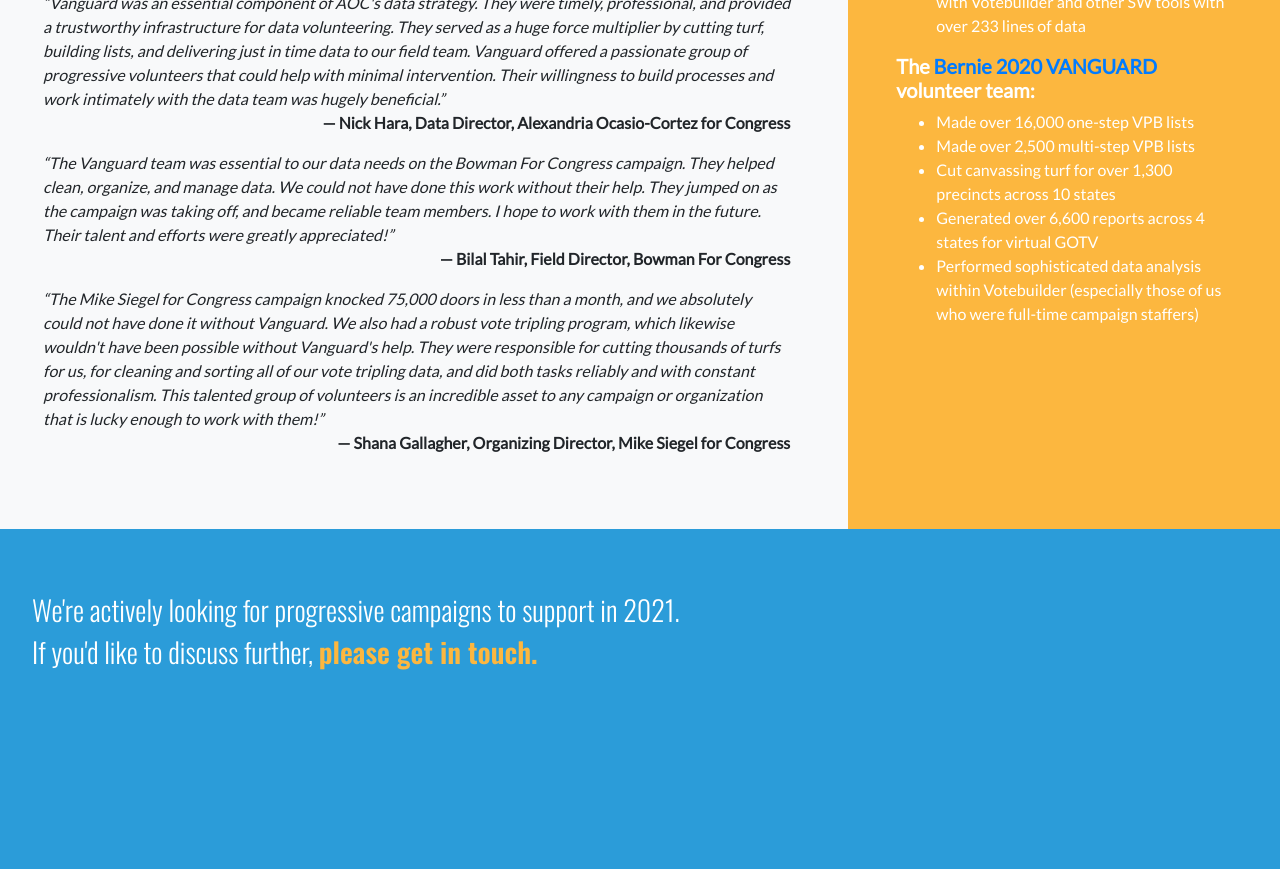
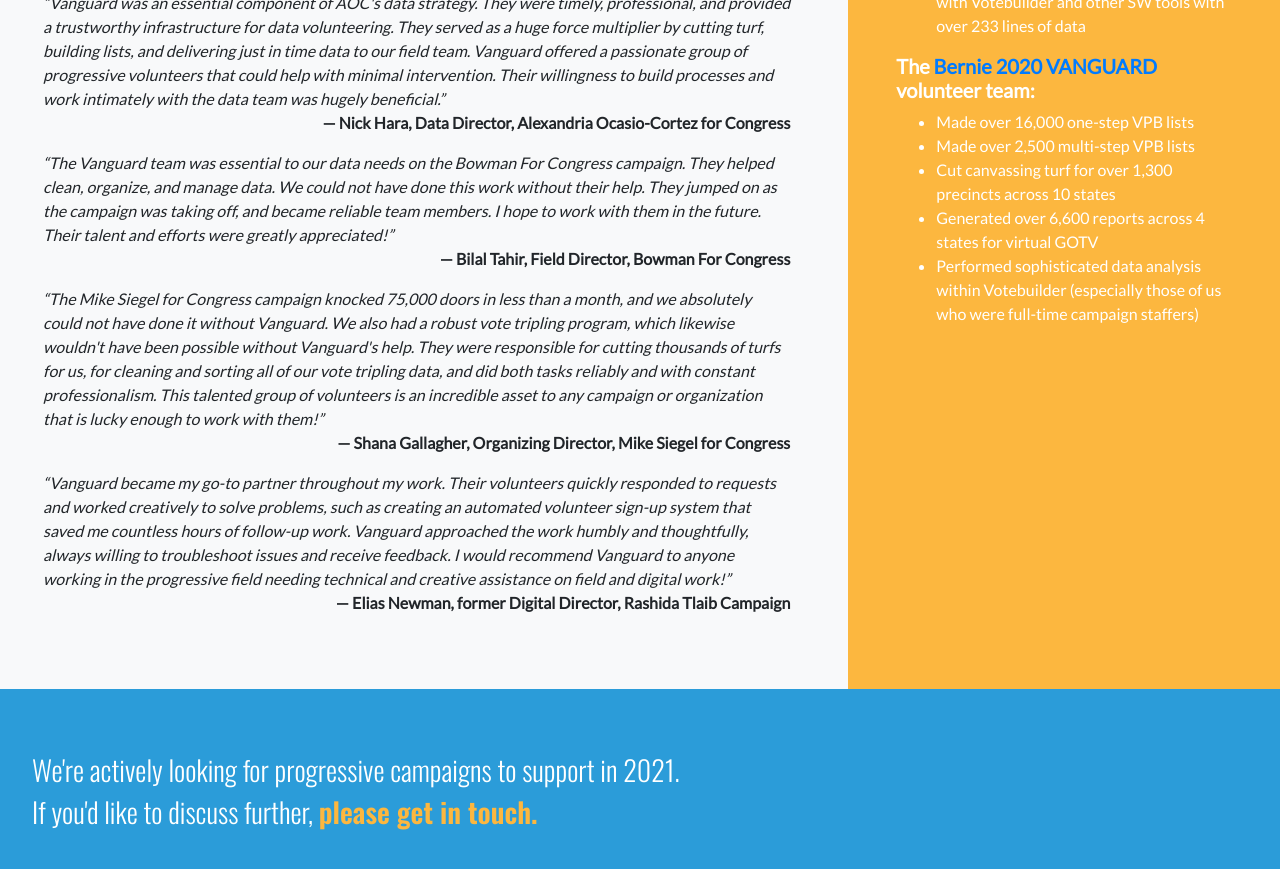
Before and after one commit to orgvanize/orgvanize.github.io, a Jekyll site: the page built from index.md, in a window 1280 px wide and 900 px high, scrolled down 668 px. Shown: the top 869 px of the window. Built offline with Jekyll 4.4.1, drawn with Linux system fonts in a browser that asks for light colours; before the commit the page ends 1408 px from its top, so only the background shows below that.

Commit message:
index.md: Add Rashida Tlaib testimonial

```diff
--- a/index.md
+++ b/index.md
@@ -33,6 +33,8 @@ layout: default
             <p class="testimonial-attribution"> &mdash; Bilal Tahir, Field Director, Bowman For Congress</p>
 	    <q class="testimonial">The Mike Siegel for Congress campaign knocked 75,000 doors in less than a month, and we absolutely could not have done it without Vanguard. We also had a robust vote tripling program, which likewise wouldn't have been possible without Vanguard's help. They were responsible for cutting thousands of turfs for us, for cleaning and sorting all of our vote tripling data, and did both tasks reliably and with constant professionalism. This talented group of volunteers is an incredible asset to any campaign or organization that is lucky enough to work with them!</q>
 	    <p class="testimonial-attribution"> &mdash; Shana Gallagher, Organizing Director, Mike Siegel for Congress</p>
+	    <q class="testimonial">Vanguard became my go-to partner throughout my work. Their volunteers quickly responded to requests and worked creatively to solve problems, such as creating an automated volunteer sign-up system that saved me countless hours of follow-up work. Vanguard approached the work humbly and thoughtfully, always willing to troubleshoot issues and receive feedback. I would recommend Vanguard to anyone working in the progressive field needing technical and creative assistance on field and digital work!</q>
+	    <p class="testimonial-attribution"> &mdash; Elias Newman, former Digital Director, Rashida Tlaib Campaign</p>
         </div>
     </div>
     <div class="col-md-4 bg-nmu-yellow text-white p-5">
```
